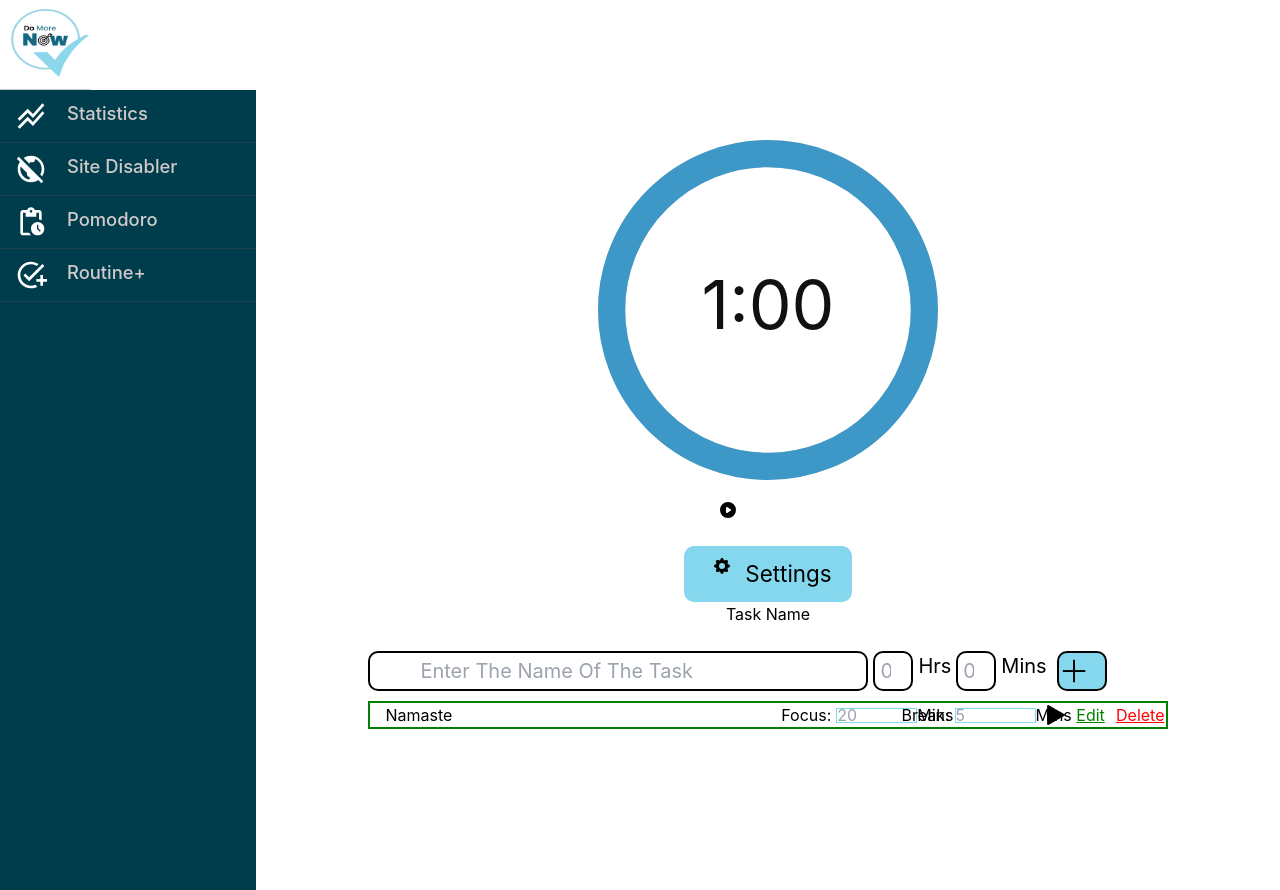
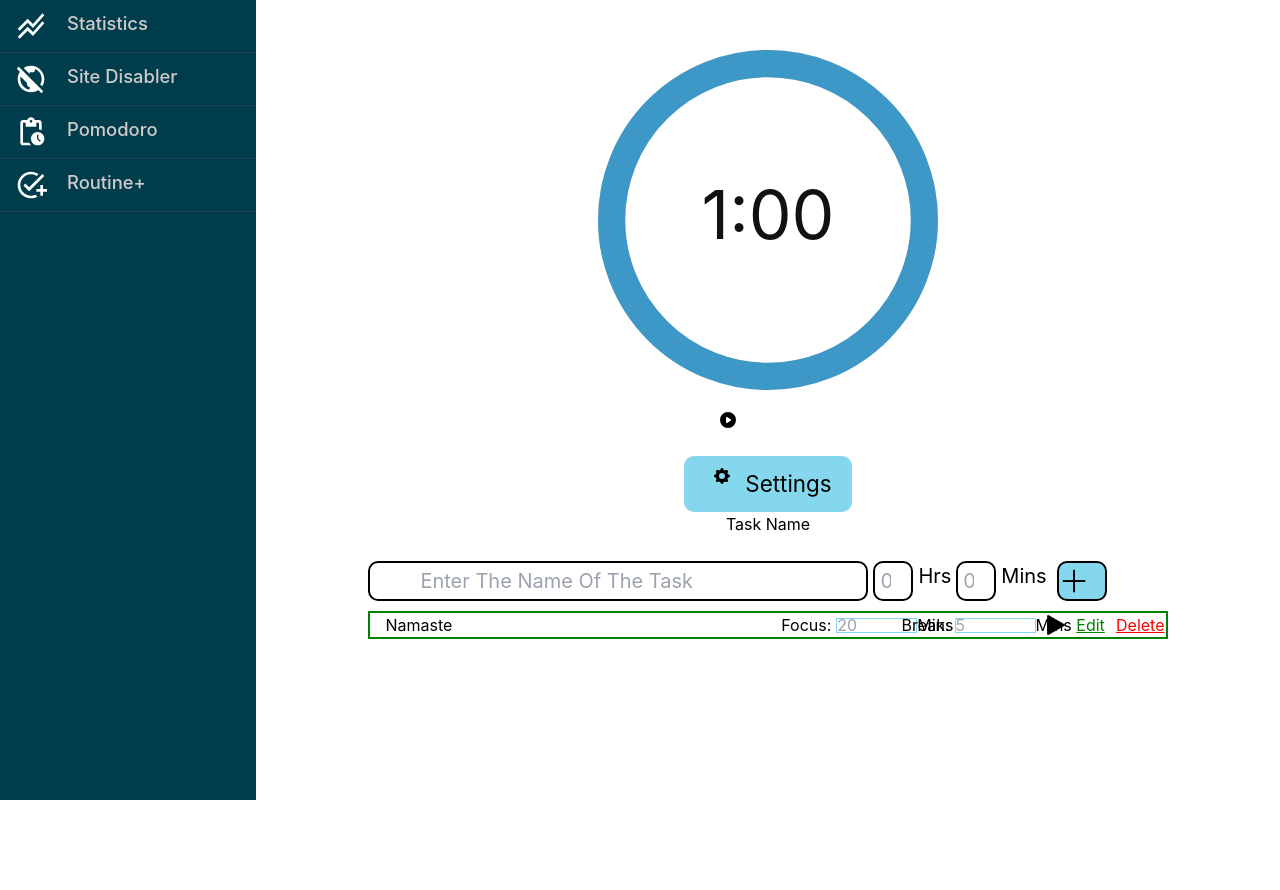
Before and after one commit to bishalx0/DoMoreNow, a React (Create React App) app in the folder front_end/: page /main in a window 1280 px wide. After the commit the page ends 800 px from the top, so only its background shows below. Built offline with nearby package versions, Linux system fonts and the light colour scheme.

Commit message:
minor changes to dashboard

```diff
--- a/front_end/src/Components/Main/Main.js
+++ b/front_end/src/Components/Main/Main.js
@@ -49,9 +49,6 @@ const Main = () => {
     })
     return (
       <>
-        <div className="">
-            <Logo />
-        </div>
         {/** <div className="userDashboardHeader lg:container" style={{borderBottom:'1px solid #222'}}>
                 <div className="flex text-center">
                 <Logo  className="justify-items-start"/>
@@ -60,6 +57,7 @@ const Main = () => {
         </div>*/}
 
         <div className={classes.main}>
+
             {/* side navbar vertical */}
             <div className={classes.verticalNavbar}>
                 <div className={classes.verticalNavbarItems}><StackedLineChartIcon className="navIcon" style={{fontSize:'2rem',marginRight:'20px'}}/><NavBarItem item="Statistics" onClick={() => {updateItemClicked('dashboard')}} /></div>
```
